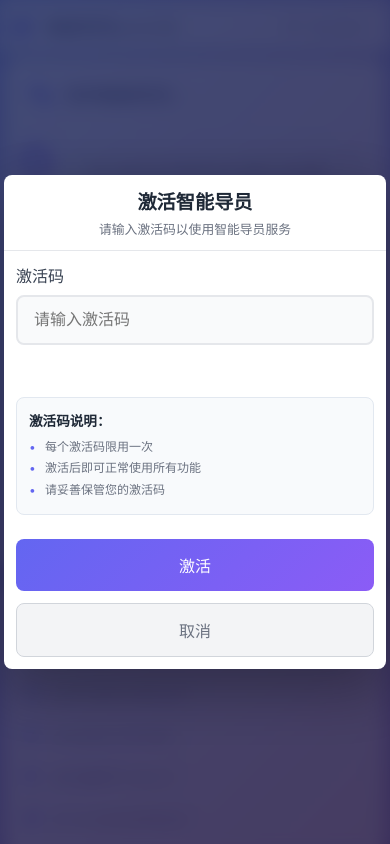
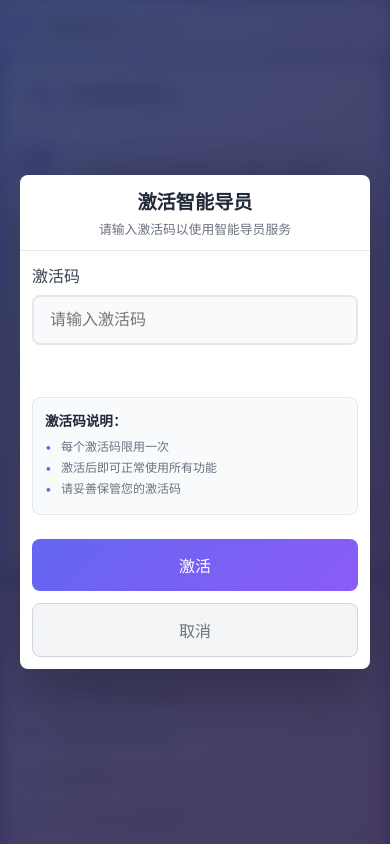
Before and after one commit to jqk1314humi/-, a plain HTML site: page index.html in a window 390 px wide. Shown: the top 844 px of the page. Drawn offline with Linux system fonts and the light colour scheme.

Commit message:
全面优化CSS兼容性，修复所有浏览器内核的模态框显示问题

```diff
--- a/script.js
+++ b/script.js
@@ -561,13 +561,21 @@ class SmartAdvisor {
                 activateButton.textContent = '激活';
             }
 
-            // 强制重置样式
+            // 强制重置样式和类名
             modal.className = 'modal';
             modal.style.cssText = '';
 
-            // 添加显示类名和样式
+            // 移除隐藏类
+            modal.classList.remove('hidden');
+
+            // 添加显示类名
             modal.classList.add('show', 'force-show');
+
+            // 强制设置显示样式
             modal.style.display = 'flex';
+            modal.style.visibility = 'visible';
+            modal.style.opacity = '1';
+            modal.style.pointerEvents = 'auto';
             modal.style.position = 'fixed';
             modal.style.top = '0';
             modal.style.left = '0';
@@ -578,8 +586,13 @@ class SmartAdvisor {
             modal.style.justifyContent = 'center';
             modal.style.backgroundColor = 'rgba(0, 0, 0, 0.5)';
             modal.style.backdropFilter = 'blur(5px)';
+            modal.style.webkitBackdropFilter = 'blur(5px)';
 
             document.body.classList.add('app-locked');
+
+            // 强制重新计算样式
+            modal.offsetHeight;
+
             console.log('激活码模态框已显示');
         } else {
             console.error('未找到激活码模态框元素');
@@ -592,17 +605,29 @@ class SmartAdvisor {
         if (modal) {
             console.log('开始隐藏模态框');
 
-            // 强制移除所有类名
-            modal.className = 'modal';
+            // 添加隐藏类
+            modal.classList.add('hidden');
 
-            // 强制设置样式
-            modal.style.cssText = 'display: none !important; position: fixed; top: 0; left: 0; width: 100%; height: 100%; z-index: -1;';
+            // 强制移除显示类
+            modal.classList.remove('show', 'force-show');
+
+            // 强制设置样式 - 使用多种方式确保隐藏
+            modal.style.display = 'none';
+            modal.style.visibility = 'hidden';
+            modal.style.opacity = '0';
+            modal.style.pointerEvents = 'none';
+            modal.style.zIndex = '-1';
 
             // 移除body锁定状态
             document.body.classList.remove('app-locked');
 
             // 强制重新计算样式
             modal.offsetHeight;
+
+            // 延迟再次确保隐藏
+            setTimeout(() => {
+                modal.style.cssText = 'display: none !important; visibility: hidden !important; opacity: 0 !important; pointer-events: none !important; z-index: -1 !important;';
+            }, 100);
 
             console.log('激活码模态框已隐藏');
         } else {
@@ -721,13 +746,24 @@ class SmartAdvisor {
                 this.hideActivationModal();
                 this.unlockApp();
 
-                // 额外保险：再次确保模态框关闭
+                // 多重保险：确保模态框关闭
                 setTimeout(() => {
                     const modal = document.getElementById('activationModal');
-                    if (modal && modal.style.display !== 'none') {
-                        console.log('强制关闭模态框');
+                    if (modal) {
+                        console.log('第一次强制关闭检查');
+                        modal.classList.add('hidden');
                         modal.style.display = 'none';
-                        modal.className = 'modal';
+                        modal.style.visibility = 'hidden';
+                        modal.style.opacity = '0';
+                    }
+                }, 200);
+
+                setTimeout(() => {
+                    const modal = document.getElementById('activationModal');
+                    if (modal) {
+                        console.log('第二次强制关闭检查');
+                        modal.className = 'modal hidden';
+                        modal.style.cssText = 'display: none !important; visibility: hidden !important; opacity: 0 !important; pointer-events: none !important; z-index: -1 !important;';
                     }
                 }, 500);
             } else {
--- a/style.css
+++ b/style.css
@@ -907,7 +907,7 @@ body {
     }
 }
 
-/* 统一模态框样式 - 所有浏览器 */
+/* 统一模态框样式 - 所有浏览器内核兼容 */
 .modal {
     display: none;
     position: fixed;
@@ -917,17 +917,29 @@ body {
     height: 100%;
     z-index: 9999;
     background-color: rgba(0, 0, 0, 0.5);
+    -webkit-backdrop-filter: blur(5px);
     backdrop-filter: blur(5px);
+    -webkit-box-align: center;
+    -webkit-box-pack: center;
+    -ms-flex-align: center;
+    -ms-flex-pack: center;
     align-items: center;
     justify-content: center;
+    -webkit-transform: translateZ(0);
+    transform: translateZ(0);
+    -webkit-perspective: 1000;
+    perspective: 1000;
 }
 
-.modal.show {
+.modal.show,
+.modal.force-show {
+    display: -webkit-box !important;
+    display: -ms-flexbox !important;
     display: flex !important;
-}
-
-.modal.force-show {
-    display: flex !important;
+    -webkit-box-orient: vertical;
+    -webkit-box-direction: normal;
+    -ms-flex-direction: column;
+    flex-direction: column;
 }
 
 .modal-content {
@@ -937,41 +949,104 @@ body {
     max-height: 80vh;
     overflow-y: auto;
     -webkit-overflow-scrolling: touch;
-    margin: 0;
+    margin: 0 auto;
     background: white;
     border-radius: 1rem;
+    -webkit-box-shadow: 0 20px 60px rgba(0, 0, 0, 0.3);
     box-shadow: 0 20px 60px rgba(0, 0, 0, 0.3);
+    -webkit-transform: translateZ(0);
+    transform: translateZ(0);
+    -webkit-backface-visibility: hidden;
+    backface-visibility: hidden;
 }
 
-/* 移动端输入框优化 */
+/* 强制隐藏模态框 */
+.modal.hidden {
+    display: none !important;
+    visibility: hidden !important;
+    opacity: 0 !important;
+    pointer-events: none !important;
+}
+
+/* 移动端和微信浏览器特殊优化 */
 @media (max-width: 768px) {
+    .modal {
+        -webkit-transform: translate3d(0, 0, 0);
+        transform: translate3d(0, 0, 0);
+        -webkit-backface-visibility: hidden;
+        backface-visibility: hidden;
+    }
+
+    .modal.show,
+    .modal.force-show {
+        display: -webkit-box !important;
+        display: -ms-flexbox !important;
+        display: flex !important;
+        -webkit-box-orient: vertical;
+        -webkit-box-direction: normal;
+        -ms-flex-direction: column;
+        flex-direction: column;
+        -webkit-box-align: center;
+        -webkit-box-pack: center;
+        -ms-flex-align: center;
+        -ms-flex-pack: center;
+        align-items: center;
+        justify-content: center;
+    }
+
+    .modal-content {
+        -webkit-transform: translate3d(0, 0, 0);
+        transform: translate3d(0, 0, 0);
+        -webkit-backface-visibility: hidden;
+        backface-visibility: hidden;
+        width: 95% !important;
+        max-width: 350px !important;
+    }
+
     .input-group input {
         -webkit-appearance: none !important;
+        -moz-appearance: none !important;
         appearance: none !important;
         border-radius: 0.5rem !important;
         font-size: 16px !important;
         padding: 0.875rem 1rem !important;
         border: 2px solid #e5e7eb !important;
         background: #f9fafb !important;
+        -webkit-box-sizing: border-box;
+        -moz-box-sizing: border-box;
+        box-sizing: border-box;
     }
 
     .input-group input:focus {
         border-color: #6366f1 !important;
         background: white !important;
         outline: none !important;
+        -webkit-box-shadow: 0 0 0 3px rgba(99, 102, 241, 0.1) !important;
+        box-shadow: 0 0 0 3px rgba(99, 102, 241, 0.1) !important;
     }
 
     .btn-primary, .btn-secondary {
         -webkit-appearance: none !important;
+        -moz-appearance: none !important;
         appearance: none !important;
         border-radius: 0.5rem !important;
         font-size: 16px !important;
         padding: 0.875rem 1rem !important;
         border: none !important;
         cursor: pointer !important;
+        -webkit-box-sizing: border-box;
+        -moz-box-sizing: border-box;
+        box-sizing: border-box;
+        -webkit-tap-highlight-color: transparent;
+        -webkit-touch-callout: none;
+        -webkit-user-select: none;
+        -moz-user-select: none;
+        -ms-user-select: none;
+        user-select: none;
     }
 
     .btn-primary {
+        background: -webkit-linear-gradient(135deg, #6366f1, #8b5cf6) !important;
         background: linear-gradient(135deg, #6366f1, #8b5cf6) !important;
         color: white !important;
     }
@@ -980,6 +1055,31 @@ body {
         background: #f3f4f6 !important;
         color: #6b7280 !important;
         border: 1px solid #d1d5db !important;
+    }
+}
+
+/* 微信浏览器特殊修复 */
+@media screen and (-webkit-min-device-pixel-ratio: 0) {
+    .modal {
+        -webkit-transform: translateZ(0);
+        transform: translateZ(0);
+        -webkit-perspective: 1000;
+        perspective: 1000;
+    }
+
+    .modal.show,
+    .modal.force-show {
+        display: -webkit-box !important;
+        display: -ms-flexbox !important;
+        display: flex !important;
+    }
+
+    .modal.hidden {
+        display: none !important;
+        visibility: hidden !important;
+        opacity: 0 !important;
+        -webkit-transform: scale(0);
+        transform: scale(0);
     }
 }
 
```
